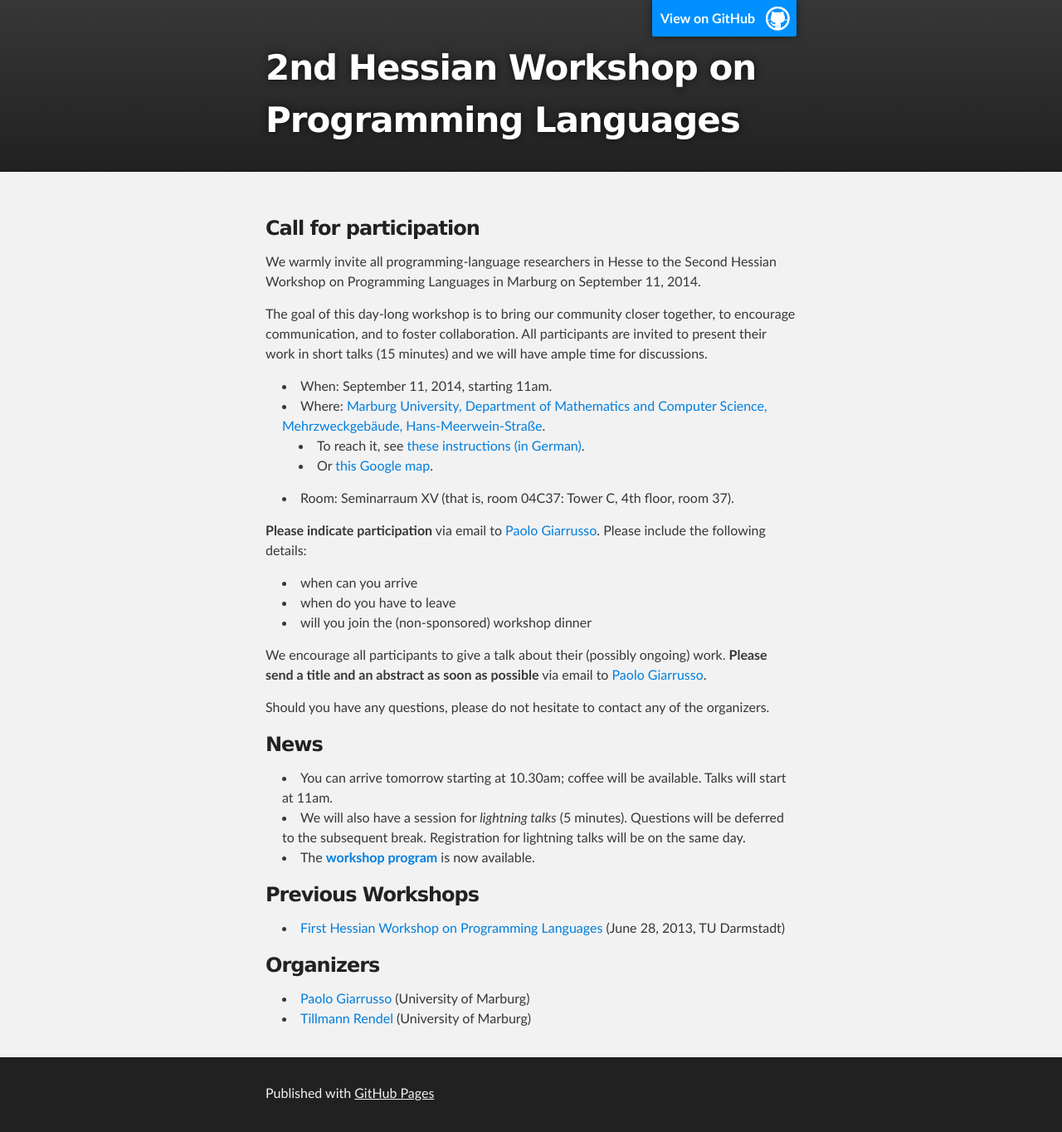
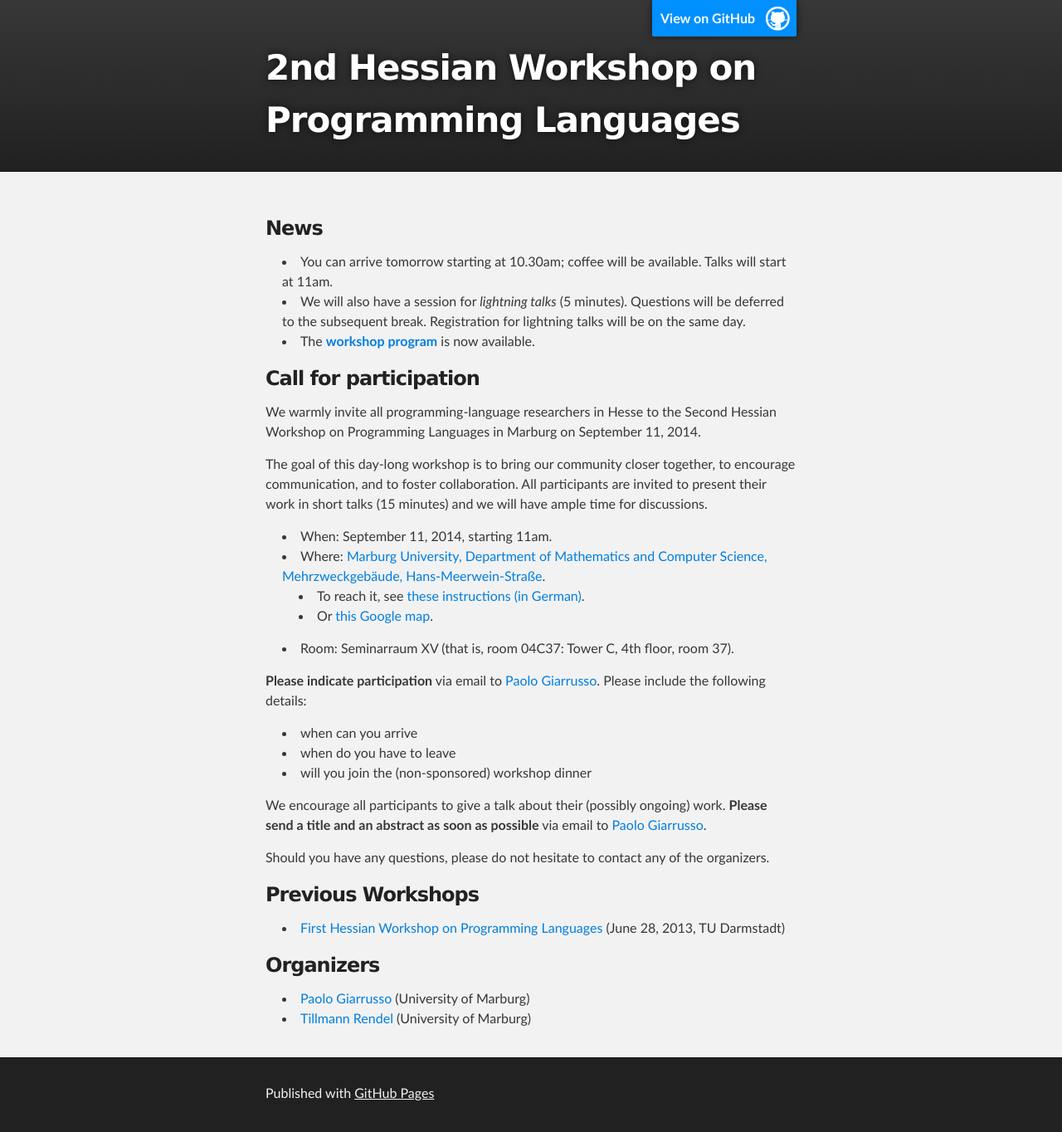
Before and after one commit to ps-mr/hesspl-2014, a Jekyll site: the page built from index.md, in a window 1280 px wide. Shown: the whole page at 83% size. Built offline with Jekyll 4.4.1, drawn with Linux system fonts in a browser that asks for light colours; part of the change alters nothing that is shown.

```diff
--- a/index.md
+++ b/index.md
@@ -1,6 +1,15 @@
 ---
 layout: index
 ---
+
+### News
+
+* You can arrive tomorrow starting at 10.30am; coffee will be available. Talks will start at 11am.
+* We will also have a session for *lightning talks* (5 minutes). Questions will be
+deferred to the subsequent break. Registration for lightning talks will be on
+the same day.
+* The **[workshop program](abstracts.html)** is now available.
+
 ### Call for participation
 We warmly invite all programming-language researchers in Hesse to the Second
 Hessian Workshop on Programming Languages in Marburg on September 11, 2014.
@@ -32,14 +41,6 @@ Giarrusso](pgiarrusso@informatik.uni-marburg.de).
 
 Should you have any questions, please do not hesitate to contact any of the organizers.
 
-### News
-
-* You can arrive tomorrow starting at 10.30am; coffee will be available. Talks will start at 11am.
-* We will also have a session for *lightning talks* (5 minutes). Questions will be
-deferred to the subsequent break. Registration for lightning talks will be on
-the same day.
-* The **[workshop program](abstracts.html)** is now available.
-
 ### Previous Workshops
  * [First Hessian Workshop on Programming Languages](http://erdweg.org/HessPL/index.html) (June 28, 2013, TU Darmstadt)
 
```
